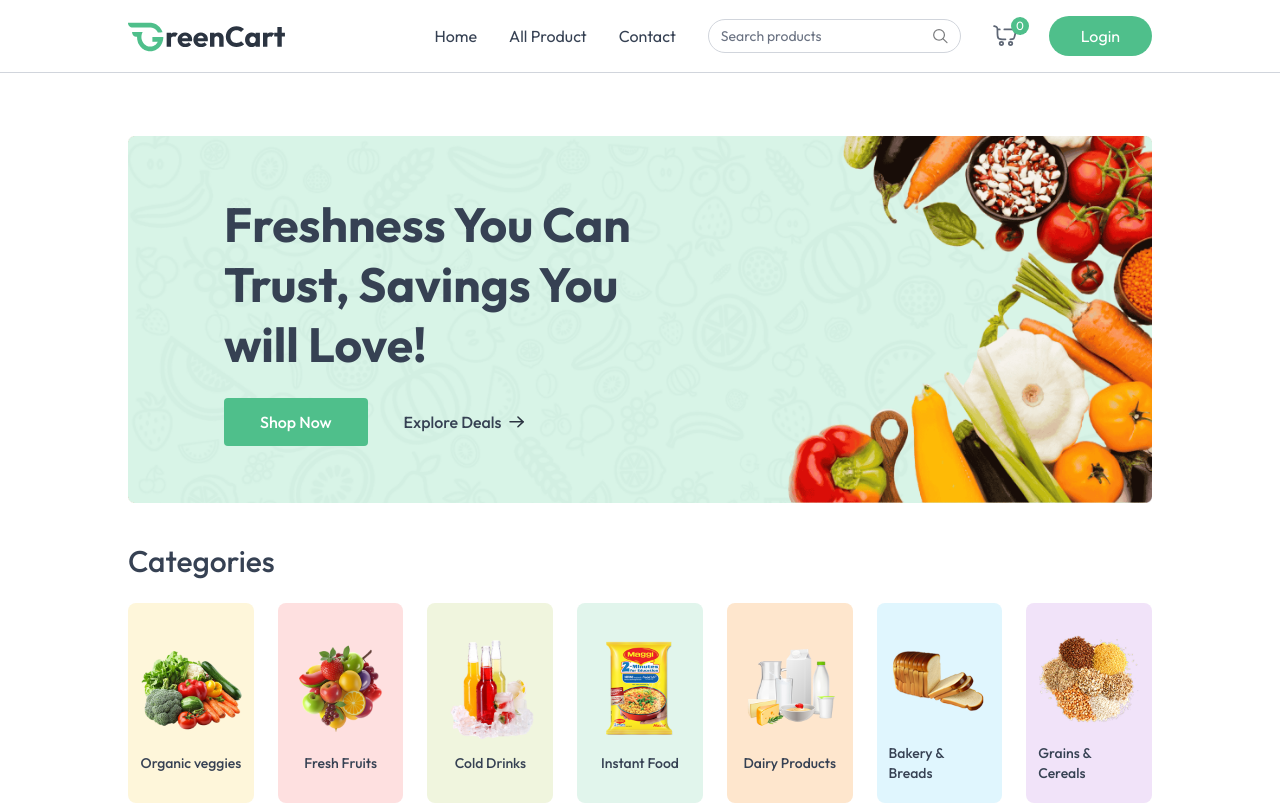
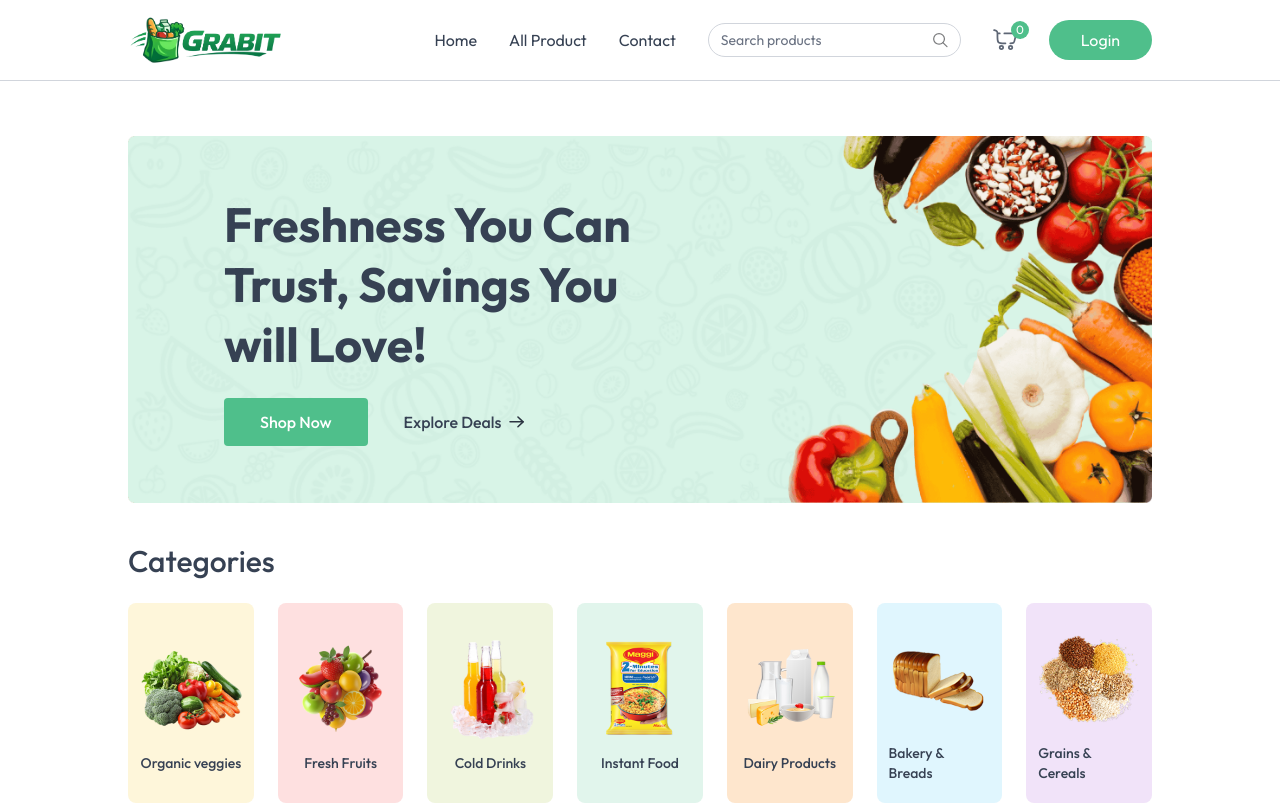
Before and after one commit to Hawzz7/Grocery-App---Copy, a React (Vite) app in the folder client/: page / in a window 1280 px wide. Shown: the top 805 px of the page. Built offline with nearby package versions, Linux system fonts and the light colour scheme; no server answers.

Commit message:
some changes

```diff
--- a/client/src/assets/assets.js
+++ b/client/src/assets/assets.js
@@ -1,4 +1,4 @@
-import logo from "./logo.svg";
+import logo from "./logo1.png";
 import search_icon from "./search_icon.svg";
 import remove_icon from "./remove_icon.svg";
 import arrow_right_icon_colored from "./arrow_right_icon_colored.svg";
--- a/client/src/components/Navbar.jsx
+++ b/client/src/components/Navbar.jsx
@@ -1,4 +1,4 @@
-import React, { useEffect, useState } from "react";
+import { useEffect, useState } from "react";
 import { NavLink } from "react-router-dom";
 import { assets } from "../assets/assets";
 import { useAppContext } from "../context/AppContext";
@@ -41,7 +41,7 @@ const Navbar = () => {
   return (
     <nav className="fixed top-0 left-0 right-0 z-50 flex items-center justify-between px-6 md:px-16 lg:px-24 xl:px-32 py-4 border-b border-gray-300 bg-white transition-all">
       <NavLink to="/" onClick={() => setOpen(false)}>
-        <img className="h-9" src={assets.logo} alt="logo" />
+        <img className="h-12" src={assets.logo} alt="logo" />
       </NavLink>
 
       {/* Desktop Menu */}
```
Also changed, not shown: client/src/assets/logo1.png (added).
